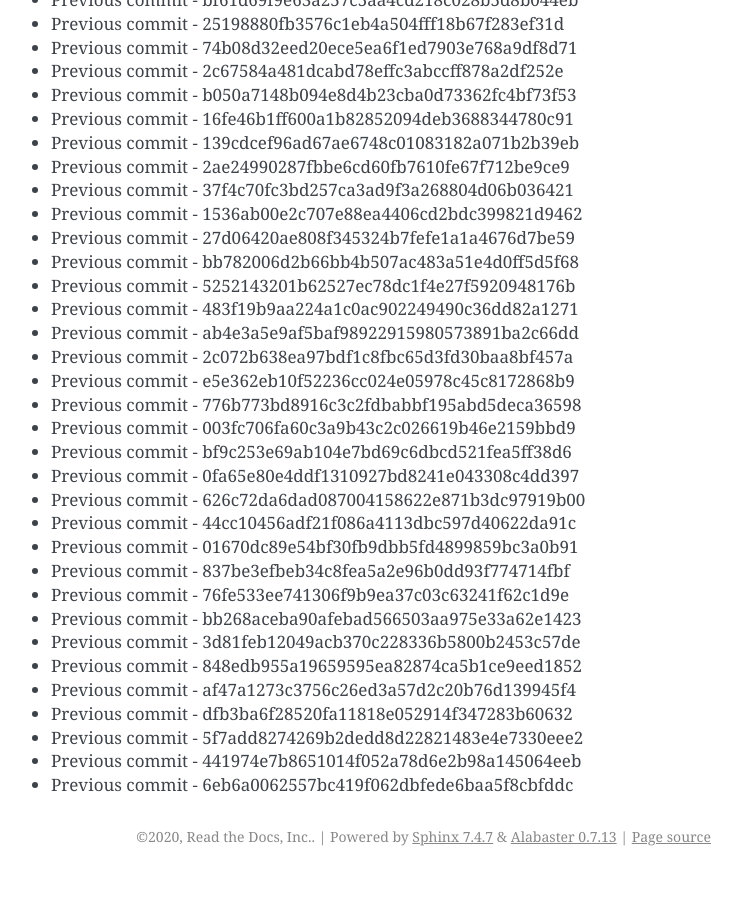
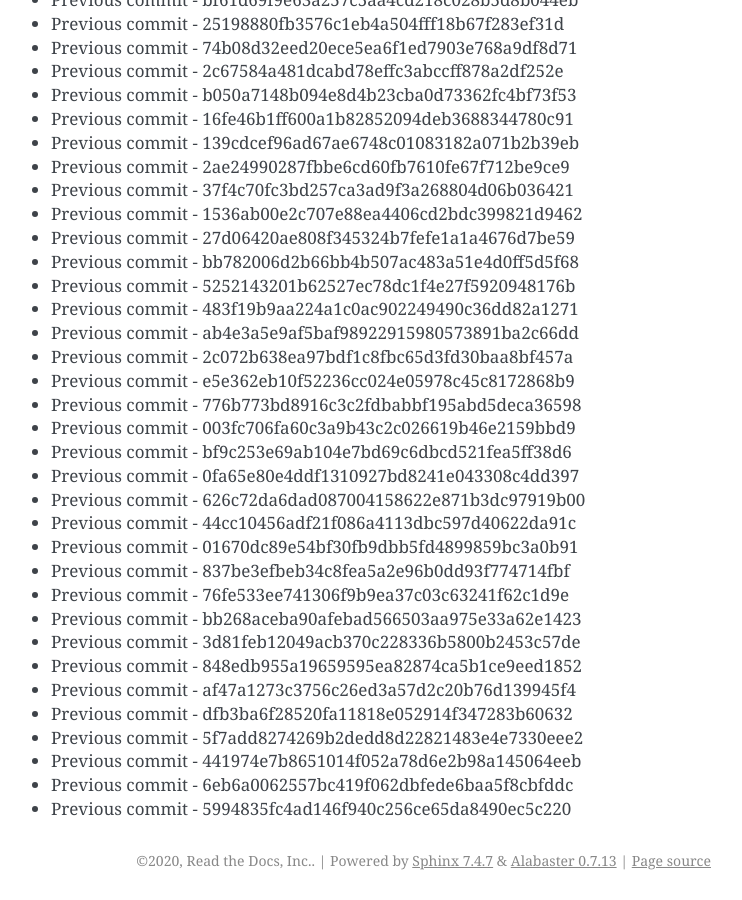
Before and after one commit to readthedocs/rtd-git-stresstest, a Sphinx documentation site: the page built from docs/updates.rst, in a window 1280 px wide and 900 px high, scrolled down 94915 px. Shown: the whole window, without its empty margins (399-1141 px from the left). Built offline with Sphinx 7.4.7, drawn with Linux system fonts in a browser that asks for light colours; before the commit the page ends 95791 px from its top, so only the background shows below that.

Commit message:
Generating commit from previous: 5994835fc4ad146f940c256ce65da8490ec5c220

```diff
--- a/docs/updates.rst
+++ b/docs/updates.rst
@@ -4020,3 +4020,4 @@ It can be tested for any performance characteristics.
 * Previous commit - 5f7add8274269b2dedd8d22821483e4e7330eee2
 * Previous commit - 441974e7b8651014f052a78d6e2b98a145064eeb
 * Previous commit - 6eb6a0062557bc419f062dbfede6baa5f8cbfddc
+* Previous commit - 5994835fc4ad146f940c256ce65da8490ec5c220
```
